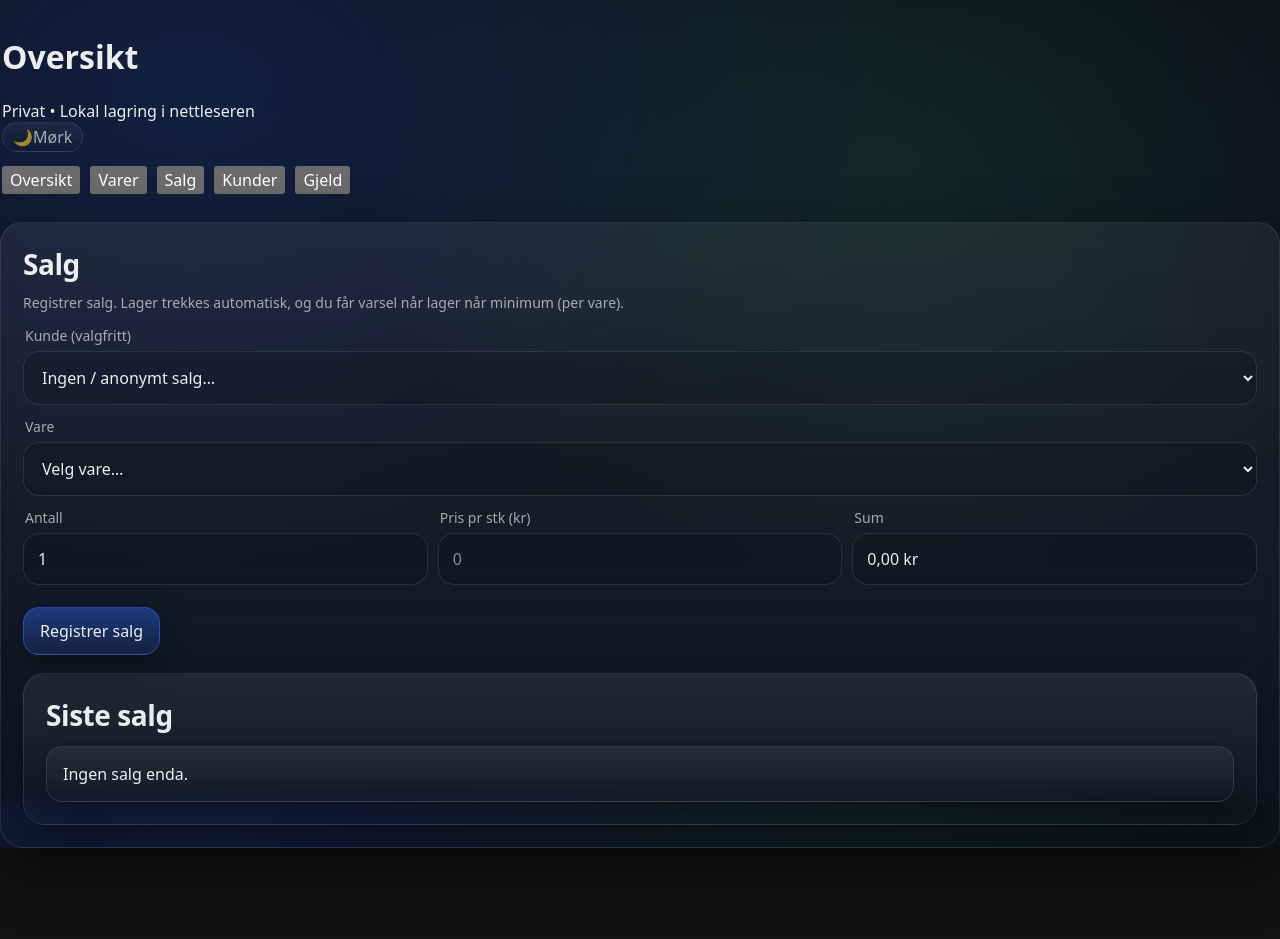
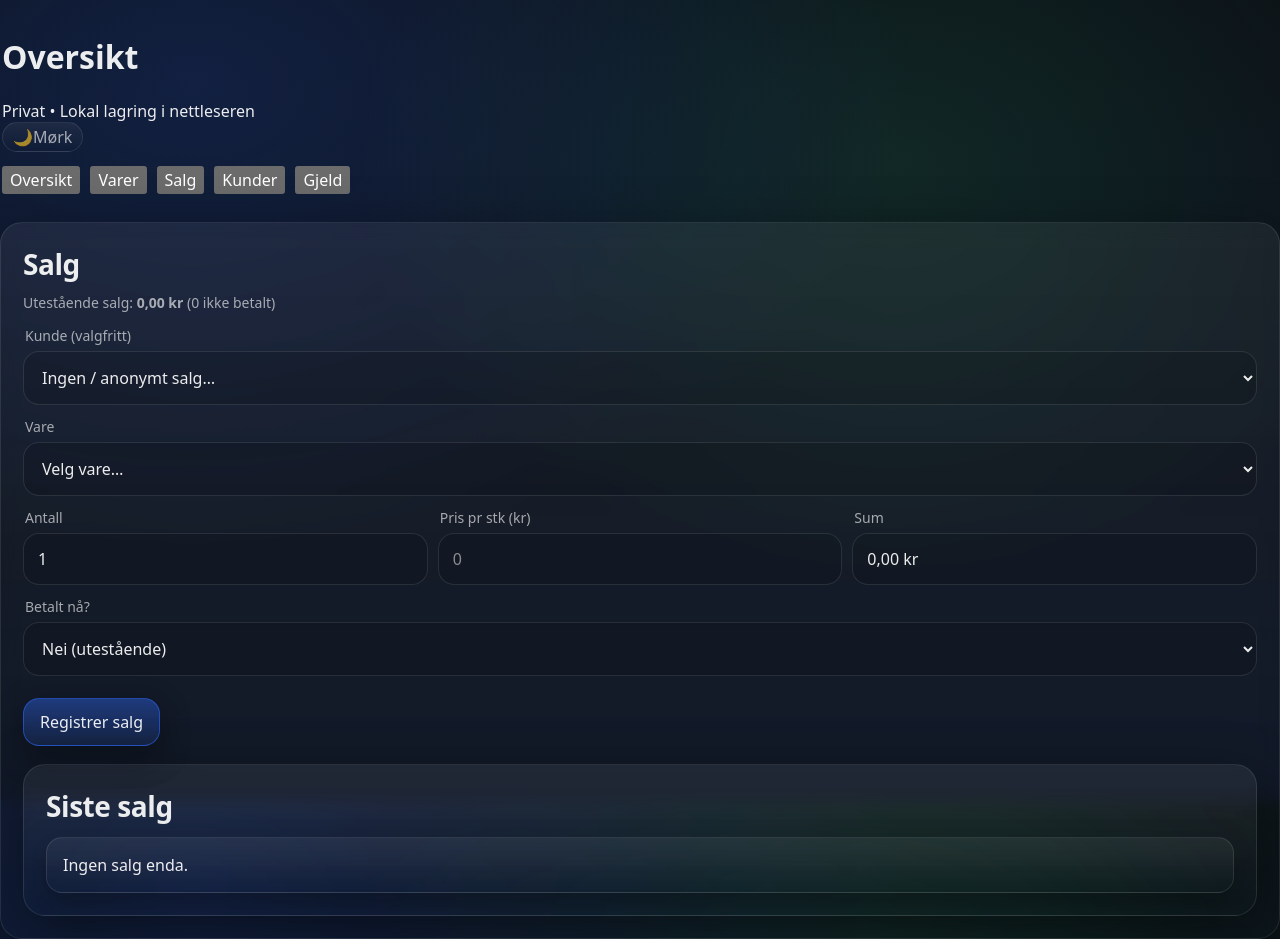
Before and after one commit to nikolaihoffmann-svg/Nikasso-, a React (Vite) app: page / in a window 1280 px wide. Both pictures are taken after a click on the button "Salg". Before the commit the page ends 848 px from the top, so only its background shows below. Built offline with nearby package versions, Linux system fonts and the light colour scheme.

Commit message:
Update Salg.tsx

```diff
--- a/src/pages/Salg.tsx
+++ b/src/pages/Salg.tsx
@@ -39,19 +39,20 @@ function Modal(props: { open: boolean; title: string; children: React.ReactNode;
 export function Salg() {
   const { items } = useItems();
   const { customers } = useCustomers();
-  const { sales } = useSales();
+  const { sales, setPaid, remove } = useSales();
 
   const [itemId, setItemId] = useState<string>("");
   const [qty, setQty] = useState<string>("1");
   const [customerId, setCustomerId] = useState<string>("");
   const [unitPrice, setUnitPrice] = useState<string>("");
+  const [paidNow, setPaidNow] = useState<boolean>(false);
 
   const [lowPopup, setLowPopup] = useState<{ item: Vare; newStock: number } | null>(null);
 
   const selectedItem = useMemo(() => items.find((i) => i.id === itemId) ?? null, [items, itemId]);
   const selectedCustomer = useMemo(() => customers.find((c) => c.id === customerId) ?? null, [customers, customerId]);
 
-  // ✅ Hvis vi kom fra "Kunder → nytt salg" (draft er string)
+  // draft kunde fra "Kunder -> nytt salg"
   useEffect(() => {
     const draft = getSaleDraftCustomer();
     if (draft) {
@@ -60,7 +61,7 @@ export function Salg() {
     }
   }, []);
 
-  // autopopulate pris ved valg av vare (kun hvis feltet er tomt)
+  // autopopulate pris ved valg av vare
   useEffect(() => {
     if (!selectedItem) return;
     if (unitPrice.trim() === "") setUnitPrice(String(selectedItem.price ?? 0));
@@ -72,6 +73,12 @@ export function Salg() {
     const p = toNum(unitPrice || (selectedItem?.price ? String(selectedItem.price) : "0"));
     return round2(q * p);
   }, [qty, unitPrice, selectedItem]);
+
+  const outstanding = useMemo(() => {
+    const unpaid = sales.filter((s) => !s.paid);
+    const sum = round2(unpaid.reduce((a, s) => a + (Number(s.total) || 0), 0));
+    return { count: unpaid.length, sum };
+  }, [sales]);
 
   function doSale() {
     if (!selectedItem) return alert("Velg en vare først.");
@@ -96,6 +103,7 @@ export function Salg() {
       unitPrice: round2(p),
       customerId: selectedCustomer?.id,
       customerName: selectedCustomer?.name,
+      paid: paidNow,
     });
 
     const min = itemsNow[idx].minStock ?? 0;
@@ -104,13 +112,16 @@ export function Salg() {
     setQty("1");
     setUnitPrice("");
     setItemId("");
+    setPaidNow(false);
     // kundevalg lar vi stå
   }
 
   return (
     <div className="card">
       <div className="cardTitle">Salg</div>
-      <div className="cardSub">Registrer salg. Lager trekkes automatisk, og du får varsel når lager når minimum (per vare).</div>
+      <div className="cardSub">
+        Utestående salg: <b>{fmtKr(outstanding.sum)}</b> ({outstanding.count} ikke betalt)
+      </div>
 
       <div className="fieldGrid">
         <div>
@@ -161,6 +172,14 @@ export function Salg() {
           </div>
         </div>
 
+        <div>
+          <label className="label">Betalt nå?</label>
+          <select className="input" value={paidNow ? "yes" : "no"} onChange={(e) => setPaidNow(e.target.value === "yes")}>
+            <option value="no">Nei (utestående)</option>
+            <option value="yes">Ja (markér betalt)</option>
+          </select>
+        </div>
+
         <div className="btnRow">
           <button className="btn btnPrimary" type="button" onClick={doSale}>
             Registrer salg
@@ -173,8 +192,8 @@ export function Salg() {
       <div className="card" style={{ marginTop: 0 }}>
         <div className="cardTitle">Siste salg</div>
         <div className="list">
-          {sales.slice(0, 25).map((s) => (
-            <div key={s.id} className="item">
+          {sales.slice(0, 30).map((s) => (
+            <div key={s.id} className={!s.paid ? "item low" : "item"}>
               <div className="itemTop">
                 <div>
                   <p className="itemTitle">{s.itemName}</p>
@@ -188,12 +207,30 @@ export function Salg() {
                     ) : null}
                   </div>
                   <div className="itemMeta" style={{ marginTop: 6 }}>
-                    {new Date(s.createdAt).toLocaleString("nb-NO")}
+                    {new Date(s.createdAt).toLocaleString("nb-NO")} • Status:{" "}
+                    <b>{s.paid ? "Betalt" : "Ikke betalt"}</b>
                   </div>
                 </div>
               </div>
+
+              <div className="itemActions">
+                <button className="btn btnPrimary" type="button" onClick={() => setPaid(s.id, !s.paid)}>
+                  {s.paid ? "Marker ikke betalt" : "Marker betalt"}
+                </button>
+
+                <button
+                  className="btn btnDanger"
+                  type="button"
+                  onClick={() => {
+                    if (confirm("Slette dette salget?")) remove(s.id);
+                  }}
+                >
+                  Slett
+                </button>
+              </div>
             </div>
           ))}
+
           {sales.length === 0 ? <div className="item">Ingen salg enda.</div> : null}
         </div>
       </div>
```
